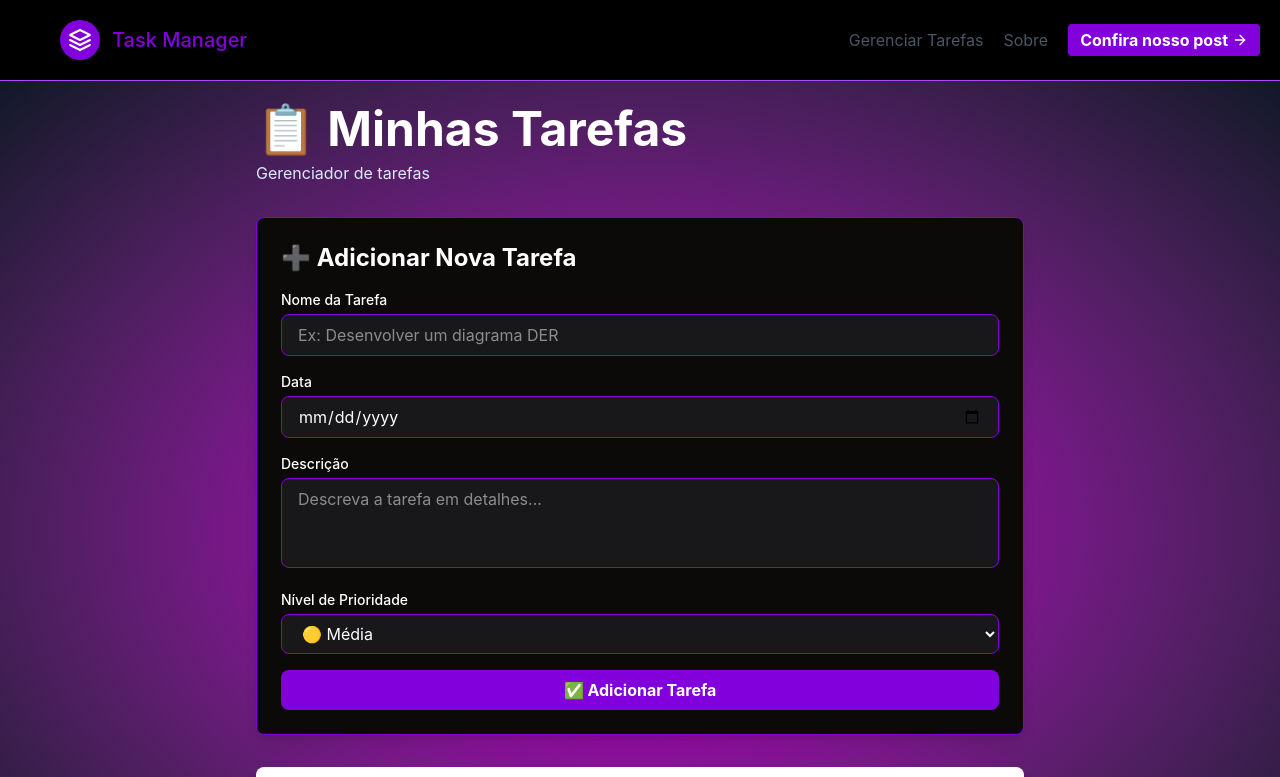
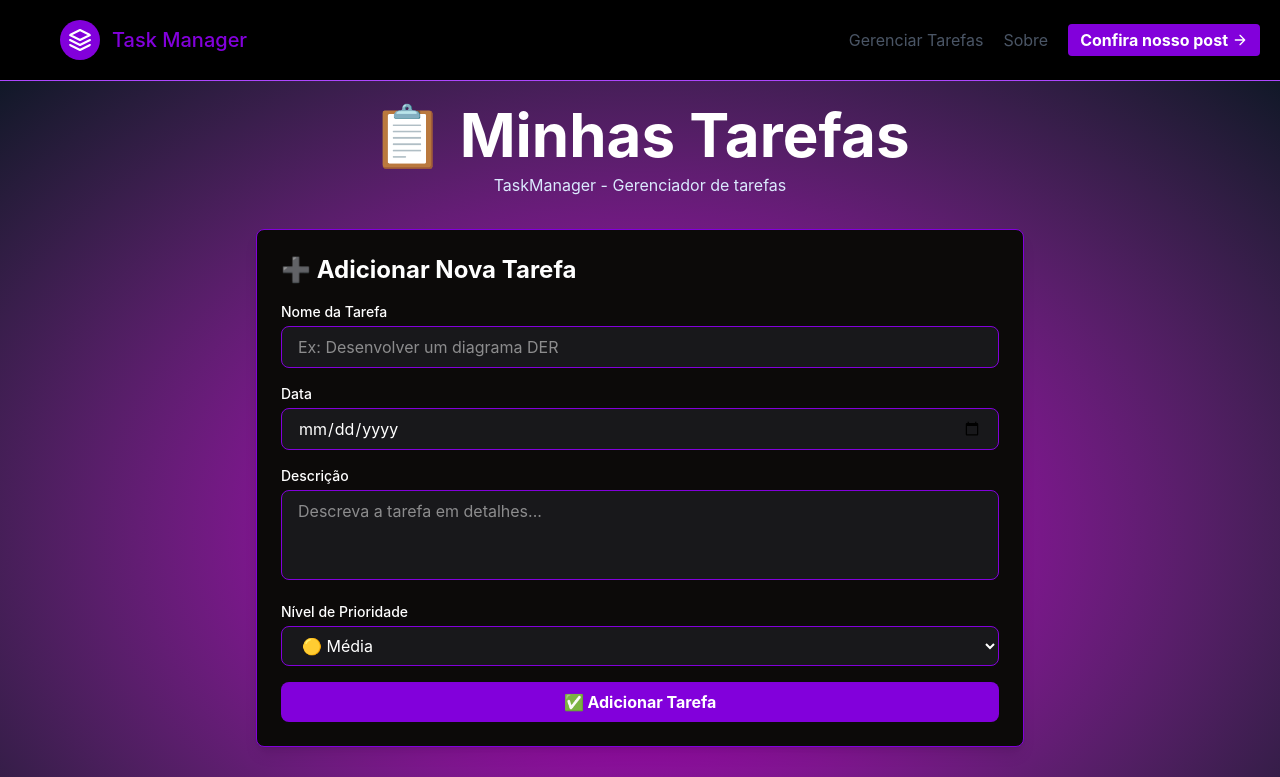
Before and after one commit to GuilhermeNasciment0/TaskManager, a React (Vite) app: page / in a window 1280 px wide. Shown: the top 777 px of the page. Built offline with nearby package versions, Linux system fonts and the light colour scheme.

Commit message:
feat: README do projeto

```diff
--- a/src/components/Footer.jsx
+++ b/src/components/Footer.jsx
@@ -38,18 +38,18 @@ const Footer = () => {
             <a href="https://www.fiap.com.br/" rel="noopener noreferrer" class="text-gray-600 ml-1" target="_blank">@FIAP</a>
           </p>
           <span class="inline-flex sm:ml-auto sm:mt-0 mt-2 justify-center sm:justify-start">
-            <a class="text-purple-700" href='https://www.facebook.com/'>
+            <a class="text-purple-700" href='https://www.facebook.com/' target="_blank">
               <svg fill="currentColor" stroke-linecap="round" stroke-linejoin="round" stroke-width="2" class="w-5 h-5" viewBox="0 0 24 24">
                 <path d="M18 2h-3a5 5 0 00-5 5v3H7v4h3v8h4v-8h3l1-4h-4V7a1 1 0 011-1h3z"></path>
               </svg>
             </a>
-            <a class="ml-3 text-purple-700" href='https://instagram.com'>
+            <a class="ml-3 text-purple-700" href='https://instagram.com' target="_blank">
               <svg fill="none" stroke="currentColor" stroke-linecap="round" stroke-linejoin="round" stroke-width="2" class="w-5 h-5" viewBox="0 0 24 24">
                 <rect width="20" height="20" x="2" y="2" rx="5" ry="5"></rect>
                 <path d="M16 11.37A4 4 0 1112.63 8 4 4 0 0116 11.37zm1.5-4.87h.01"></path>
               </svg>
             </a>
-            <a class="ml-3 text-purple-700" href='https://www.linkedin.com/'>
+            <a class="ml-3 text-purple-700" href='https://www.linkedin.com/' target="_blank">
               <svg fill="currentColor" stroke="currentColor" stroke-linecap="round" stroke-linejoin="round" stroke-width="0" class="w-5 h-5" viewBox="0 0 24 24">
                 <path stroke="none" d="M16 8a6 6 0 016 6v7h-4v-7a2 2 0 00-2-2 2 2 0 00-2 2v7h-4v-7a6 6 0 016-6zM2 9h4v12H2z"></path>
                 <circle cx="4" cy="4" r="2" stroke="none"></circle>
--- a/src/components/TaskListSimples_1.jsx
+++ b/src/components/TaskListSimples_1.jsx
@@ -2,17 +2,19 @@ import React, { useState, useEffect } from 'react';
 import { Trash2, CheckCircle2, Circle } from 'lucide-react';
 
 export default function TaskListSimples() {
+  // Hook useState e Callback (lazy initialization) para buscar os dados iniciais do localStorage
   const [tarefas, setTarefas] = useState(() => {
     const tarefasSalvas = localStorage.getItem('tarefas');
     return tarefasSalvas ? JSON.parse(tarefasSalvas) : [];
   });
-
+  // Hooks useState para gerenciar os diferentes estados do componente
   const [filtro, setFiltro] = useState('todas');
   const [nome, setNome] = useState('');
   const [data, setData] = useState('');
   const [descricao, setDescricao] = useState('');
   const [prioridade, setPrioridade] = useState('média');
 
+  // Hook useEffect recebendo um Callback para salvar no localStorage quando 'tarefas' mudar
   useEffect(() => {
     localStorage.setItem('tarefas', JSON.stringify(tarefas));
   }, [tarefas]);
@@ -43,6 +45,7 @@ export default function TaskListSimples() {
 
   function marcarConcluida(id) {
     setTarefas(
+      // Método map recebendo um Callback para iterar e alterar a propriedade 'concluida'
       tarefas.map(tarefa =>
         tarefa.id === id
           ? { ...tarefa, concluida: !tarefa.concluida }
@@ -52,14 +55,17 @@ export default function TaskListSimples() {
   }
 
   function deletarTarefa(id) {
+    // Método filter recebendo um Callback para remover a tarefa correspondente ao ID
     setTarefas(tarefas.filter(tarefa => tarefa.id !== id));
   }
 
   function obterTarefasFiltradas() {
     if (filtro === 'pendentes') {
+      // Método filter recebendo um Callback para retornar apenas tarefas não concluídas
       return tarefas.filter(t => !t.concluida);
     }
     if (filtro === 'concluidas') {
+      // Método filter recebendo um Callback para retornar apenas tarefas concluídas
       return tarefas.filter(t => t.concluida);
     }
     return tarefas;
@@ -73,19 +79,21 @@ export default function TaskListSimples() {
 
   const tarefasFiltradas = obterTarefasFiltradas();
   const total = tarefas.length;
+  // Método filter recebendo um Callback para contabilizar o número de pendentes
   const pendentes = tarefas.filter(t => !t.concluida).length;
+  // Método filter recebendo um Callback para contabilizar o número de concluídas
   const concluidas = tarefas.filter(t => t.concluida).length;
 
   return (
     <div className="min-h-screen bg-radial from-fuchsia-700 from-20% to-gray-900 p-6" >
       <div className="max-w-3xl mx-auto">
 
-        <div className="mb-8">
-          <h1 className="text-5xl font-bold text-white mb-2">
+        <div className="mb-8 text-center">
+          <h1 className="text-6xl font-bold text-white mb-2">
             📋 Minhas Tarefas
           </h1>
           <p className="text-blue-100">
-            Gerenciador de tarefas
+            TaskManager - Gerenciador de tarefas
           </p>
         </div>
 
@@ -104,7 +112,7 @@ export default function TaskListSimples() {
                 value={nome}
                 onChange={(e) => setNome(e.target.value)}
                 placeholder="Ex: Desenvolver um diagrama DER"
-                className="w-full px-4 py-2 border border-purple-700 bg-zinc-900 text-white rounded-lg focus:outline-none focus:ring-2 focus:ring-blue-500"
+                className="w-full px-4 py-2 border border-purple-700 bg-zinc-900 text-white rounded-lg focus:outline-none focus:ring-2 focus:ring-purple-500"
               />
             </div>
 
@@ -116,7 +124,7 @@ export default function TaskListSimples() {
                 type="date"
                 value={data}
                 onChange={(e) => setData(e.target.value)}
-                className="w-full px-4 py-2 border border-purple-700 bg-zinc-900 text-white rounded-lg focus:outline-none focus:ring-2 focus:ring-blue-500"
+                className="w-full px-4 py-2 border border-purple-700 bg-zinc-900 text-white rounded-lg focus:outline-none focus:ring-2 focus:ring-purple-500"
               />
             </div>
 
@@ -130,7 +138,7 @@ export default function TaskListSimples() {
                 onChange={(e) => setDescricao(e.target.value)}
                 placeholder="Descreva a tarefa em detalhes..."
                 rows="3"
-                className="w-full px-4 py-2 border border-purple-700 bg-zinc-900 text-white rounded-lg focus:outline-none focus:ring-2 focus:ring-blue-500 resize-none"
+                className="w-full px-4 py-2 border border-purple-700 bg-zinc-900 text-white rounded-lg focus:outline-none focus:ring-2 focus:ring-purple-500 resize-none"
               />
             </div>
 
@@ -141,7 +149,7 @@ export default function TaskListSimples() {
               <select
                 value={prioridade}
                 onChange={(e) => setPrioridade(e.target.value)}
-                className="w-full px-4 py-2 border border-purple-700 bg-zinc-900 text-white rounded-lg focus:outline-none focus:ring-2 focus:ring-purple-700"
+                className="w-full px-4 py-2 border border-purple-700 bg-zinc-900 text-white rounded-lg focus:outline-none focus:ring-2 focus:ring-purple-500"
               >
                 <option value="baixa">🟢 Baixa</option>
                 <option value="média">🟡 Média</option>
```
Also changed, not shown: 1 other file (tests, documents, lock files or other folders).
